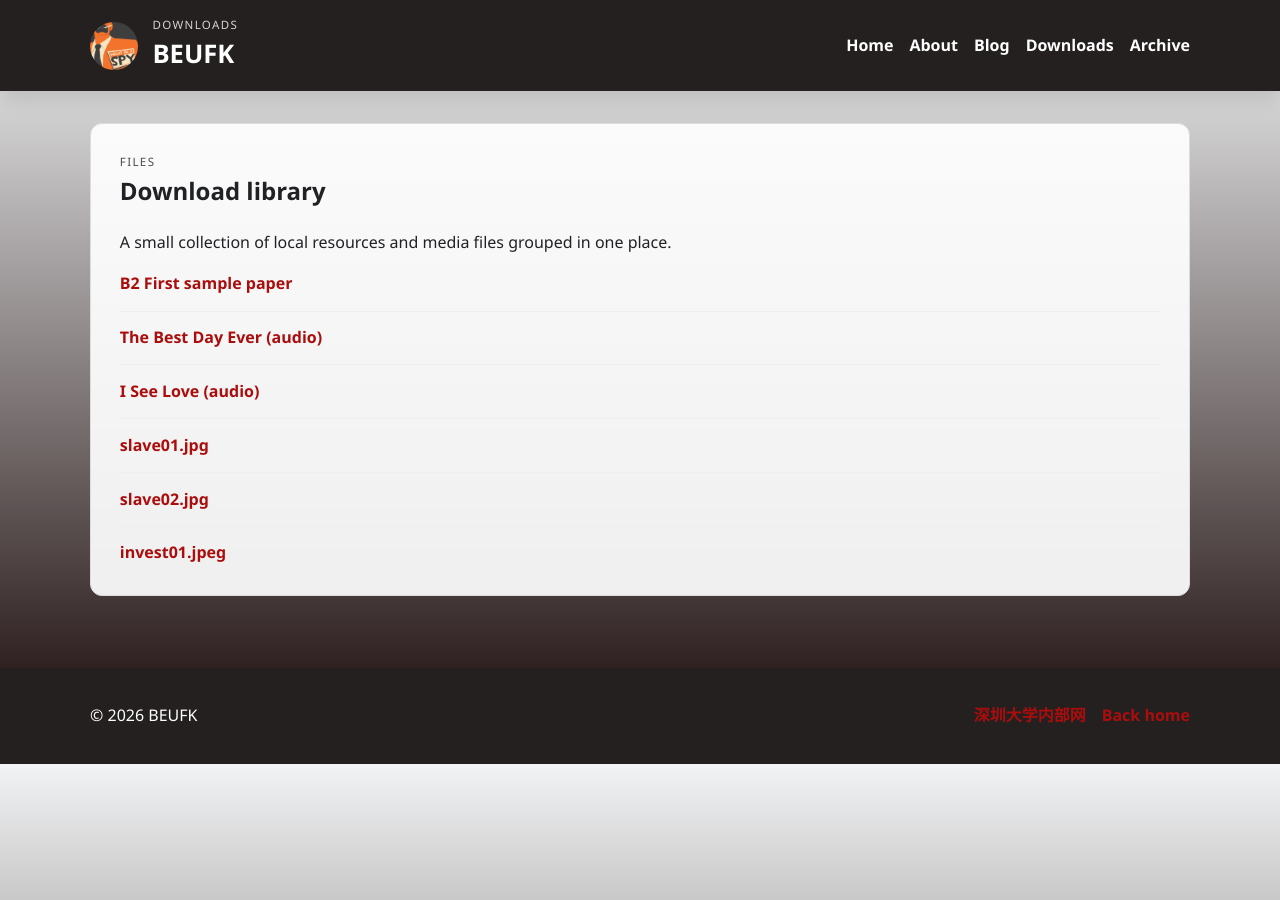
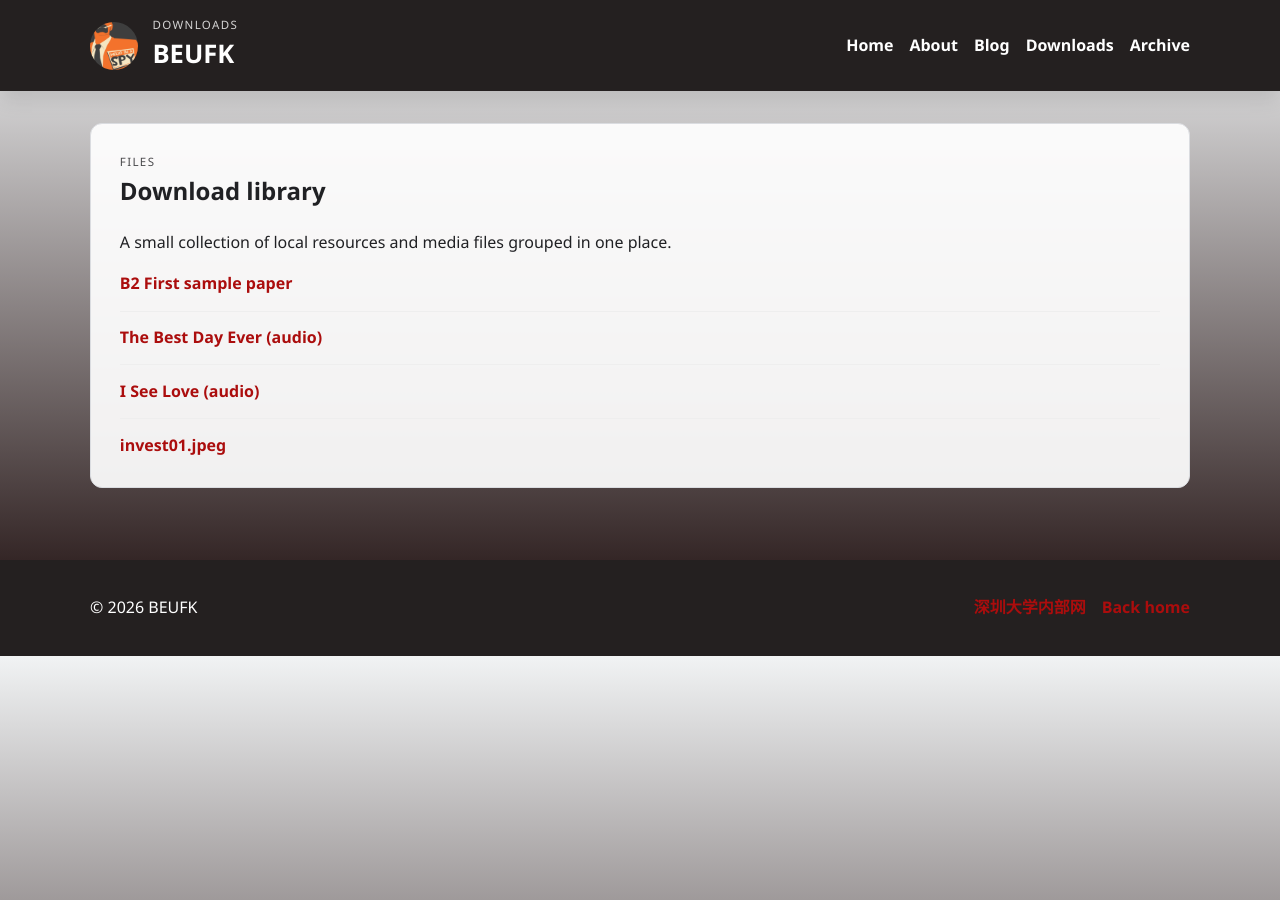
Before and after one commit to unknownpioneer/unknownpioneer.github.io, a Jekyll site: the page pages/downloads.html, which Jekyll copies as it is, in a window 1280 px wide. Built offline with Jekyll 4.4.1, drawn with Linux system fonts in a browser that asks for light colours.

Commit message:
Remove outdated image links from downloads section
Removed links to slave01.jpg and slave02.jpg from the download list.

```diff
--- a/pages/downloads.html
+++ b/pages/downloads.html
@@ -52,8 +52,6 @@
           <li><a href="../disk/B2%20First%20sample%20paper%201%20RUE%202022.pdf">B2 First sample paper</a></li>
           <li><a href="../disk/The%20Best%20Day%20Ever.mp3">The Best Day Ever (audio)</a></li>
           <li><a href="../disk/I%20See%20Love%20(From%20Hotel%20Transylvania%203).m4a">I See Love (audio)</a></li>
-          <li><a href="../disk/slave01.jpg">slave01.jpg</a></li>
-          <li><a href="../disk/slave02.jpg">slave02.jpg</a></li>
           <li><a href="../disk/invest01.jpeg">invest01.jpeg</a></li>
         </ul>
       </section>
```
